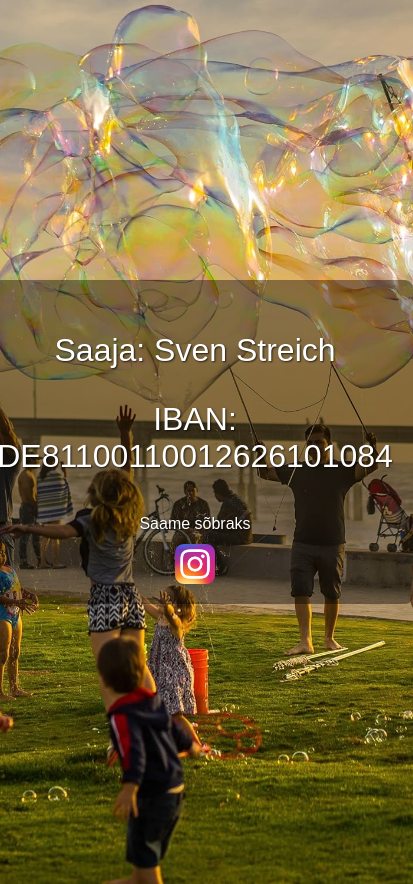
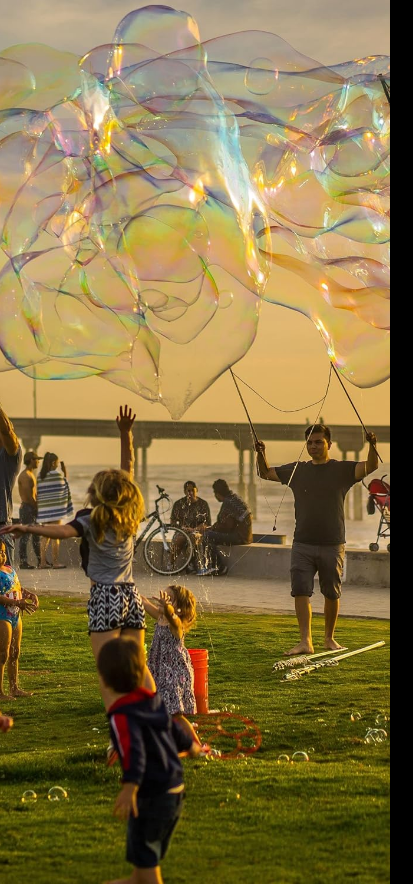
Before and after one commit to mullipull/payment-page, a plain HTML site: page index.html in a window 390 px wide. Shown: the whole page, 413 px wide, since content can reach past the window. Drawn offline with Linux system fonts and the light colour scheme.

Commit message:
Update index.html

```diff
--- a/index.html
+++ b/index.html
@@ -30,7 +30,10 @@
     }
     @media (max-width: 600px) {
       .container {
-        font-size: 2rem;
+        font-size: 1.5rem;
+      }
+      .iban {
+        font-size: 3rem;
       }
     }
     .iban {
@@ -43,26 +46,3 @@
       height: 40px;
       width: 40px;
       vertical-align: middle;
-      cursor: pointer;
-      transition: filter 0.3s ease;
-    }
-    .instagram-text {
-      margin-bottom: 10px;
-      font-size: 1rem;
-    }
-  </style>
-</head>
-<body>
-  <div class="container">
-    <p class="iban">Saaja: Sven Streich</p>
-    <p class="iban">IBAN: DE81100110012626101084</p>
-
-    <div class="instagram-section">
-      <div class="instagram-text">Saame sõbraks</div>
-      <a class="instagram-link" href="https://www.instagram.com/strikesven/" target="_blank" rel="noopener noreferrer" aria-label="Instagram">
-        <img src="instagram.png" alt="Instagram Logo" />
-      </a>
-    </div>
-  </div>
-</body>
-</html>
```
